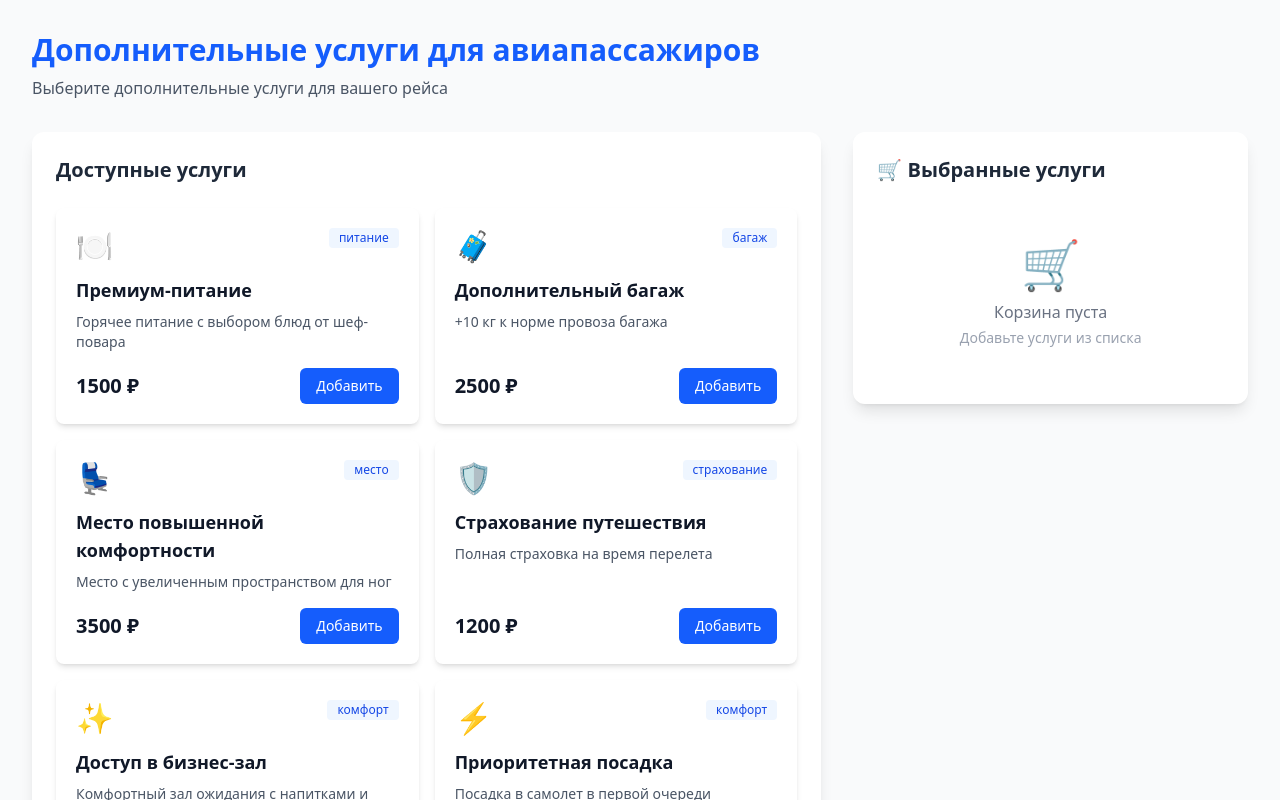
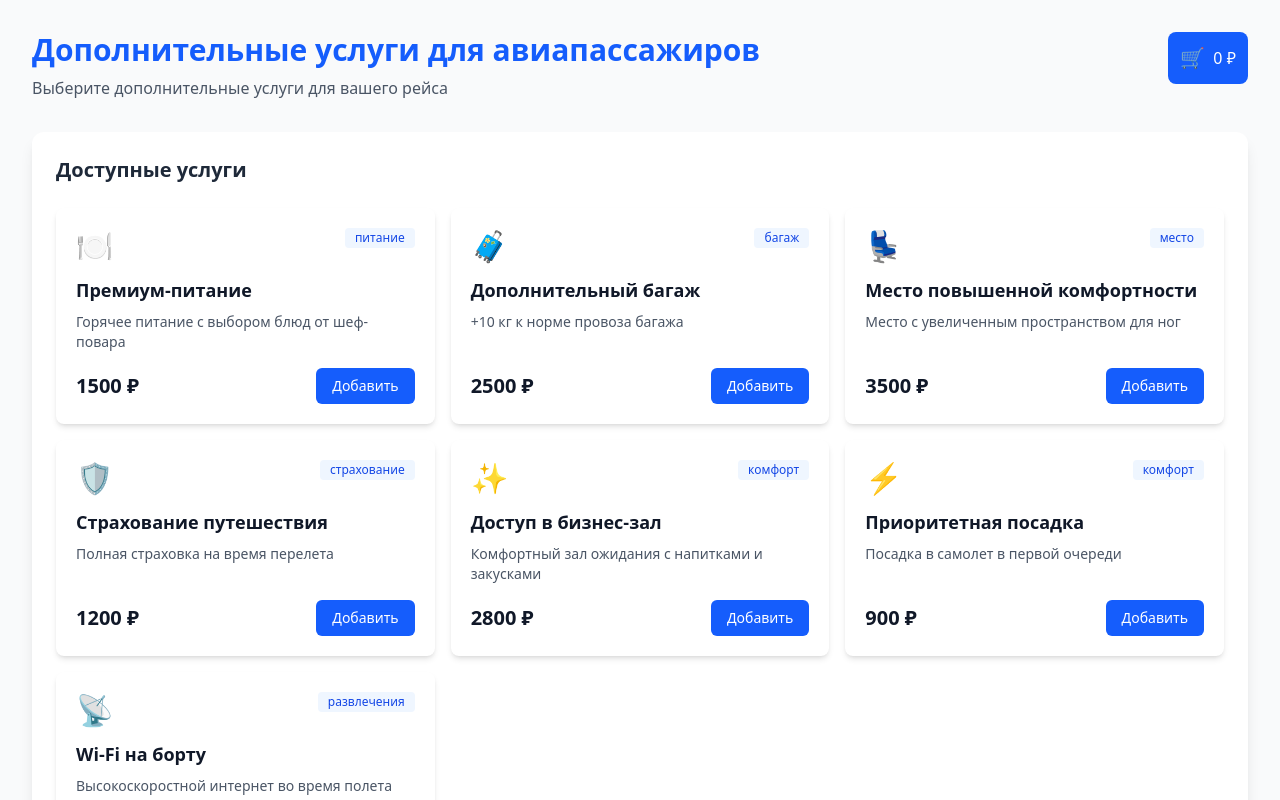
Before and after one commit to BMD63/airline-services, a React (Vite) app: page / in a window 1280 px wide. Shown: the top 800 px of the page. Built offline with nearby package versions, Linux system fonts and the light colour scheme.

Commit message:
feat: convert cart to modal with CartIcon in header

```diff
--- a/src/App.tsx
+++ b/src/App.tsx
@@ -1,6 +1,5 @@
 import Header from './components/Header';
 import ServiceCard from './components/ServiceCard';
-import Cart from './components/Cart';
 import { mockServices } from './data/mockServices';
 
 function App() {
@@ -9,15 +8,13 @@ function App() {
       <div className="max-w-7xl mx-auto">
         <Header />
 
-        <main className="flex flex-col lg:flex-row gap-6 lg:gap-8">
-          {/* Блок услуг */}
-          <div className="lg:w-2/3">
-            <div className="bg-white rounded-xl shadow-lg p-6">
+        <main>
+          <div className="bg-white rounded-xl shadow-lg p-4 md:p-6">
             <h2 className="text-xl font-semibold text-gray-800 mb-6">
               Доступные услуги
             </h2>
 
-              <div className="grid grid-cols-1 md:grid-cols-2 gap-4">
+            <div className="grid grid-cols-1 sm:grid-cols-2 lg:grid-cols-3 gap-4">
               {mockServices.map((service) => (
                 <ServiceCard
                   key={service.id}
@@ -25,12 +22,10 @@ function App() {
                 />
               ))}
             </div>
+
+            <div className="mt-8 text-center text-gray-500 text-sm">
+              <p>Выберите услуги и откройте корзину для оформления заказа</p>
             </div>
-          </div>
-
-          {/* Блок корзины */}
-          <div className="lg:w-1/3">
-            <Cart />
           </div>
         </main>
       </div>
--- a/src/components/Cart.tsx
+++ /dev/null
@@ -1,73 +0,0 @@
-import { useCartStore } from '../store/cartStore';
-import CartItem from './CartItem';
-
-const Cart = () => {
-  const { selectedServices, clearCart, getTotalPrice } = useCartStore();
-  const total = getTotalPrice();
-
-  const handleClear = () => {
-    if (window.confirm('Очистить корзину?')) {
-      clearCart();
-    }
-  };
-
-  const handleCheckout = () => {
-    alert('Заказ оформлен! Сумма: ' + total + ' ₽');
-  };
-
-  return (
-    <div className="bg-white rounded-xl shadow-lg p-6 sticky top-6">
-      <div className="flex justify-between items-center mb-6">
-        <h2 className="text-xl font-semibold text-gray-800">
-          🛒 Выбранные услуги
-        </h2>
-        {selectedServices.length > 0 && (
-          <button
-            onClick={handleClear}
-            className="text-sm text-red-500 hover:text-red-700 font-medium"
-          >
-            Очистить
-          </button>
-        )}
-      </div>
-
-      {selectedServices.length === 0 ? (
-        <div className="text-center py-8">
-          <div className="text-5xl mb-3 text-gray-300">🛒</div>
-          <p className="text-gray-500">Корзина пуста</p>
-          <p className="text-sm text-gray-400 mt-1">
-            Добавьте услуги из списка
-          </p>
-        </div>
-      ) : (
-        <>
-          <div className="space-y-4 max-h-[400px] overflow-y-auto pr-2 mb-6">
-            {selectedServices.map((item) => (
-              <CartItem key={item.id} item={item} />
-            ))}
-          </div>
-
-          <div className="border-t pt-6">
-            <div className="flex justify-between items-center text-lg font-bold mb-6">
-              <span>Итого:</span>
-              <span className="text-blue-600">{total} ₽</span>
-            </div>
-
-            <button
-              onClick={handleCheckout}
-              className="w-full bg-blue-600 hover:bg-blue-700 text-white font-medium py-3 px-4 rounded-lg transition duration-200 active:scale-95"
-            >
-              Оформить заказ
-            </button>
-
-            <p className="text-center text-gray-400 text-sm mt-3">
-              Оплата будет произведена на следующем шаге
-            </p>
-          </div>
-        </>
-      )}
-    </div>
-  );
-};
-
-export default Cart;
--- /dev/null
+++ b/src/components/CartIcon.tsx
@@ -0,0 +1,32 @@
+import { useCartStore } from '../store/cartStore';
+
+interface CartIconProps {
+  onClick: () => void;
+}
+
+const CartIcon = ({ onClick }: CartIconProps) => {
+  const { selectedServices, getTotalPrice } = useCartStore();
+  const totalPrice = getTotalPrice();
+  const itemCount = selectedServices.reduce((sum, item) => sum + item.quantity, 0);
+
+  return (
+    <button
+      onClick={onClick}
+      className="relative bg-blue-600 hover:bg-blue-700 text-white p-3 rounded-lg transition duration-200 active:scale-95"
+      aria-label="Открыть корзину"
+    >
+      <div className="flex items-center">
+        <span className="text-xl mr-2">🛒</span>
+        <span className="font-medium">{totalPrice} ₽</span>
+      </div>
+
+      {itemCount > 0 && (
+        <div className="absolute -top-2 -right-2 bg-red-500 text-white text-xs font-bold rounded-full w-6 h-6 flex items-center justify-center">
+          {itemCount}
+        </div>
+      )}
+    </button>
+  );
+};
+
+export default CartIcon;
--- /dev/null
+++ b/src/components/CartModal.tsx
@@ -0,0 +1,126 @@
+import { useEffect } from 'react';
+import { useCartStore } from '../store/cartStore';
+import CartItem from './CartItem';
+
+interface CartModalProps {
+  isOpen: boolean;
+  onClose: () => void;
+}
+
+const CartModal = ({ isOpen, onClose }: CartModalProps) => {
+  const { selectedServices, clearCart, getTotalPrice } = useCartStore();
+  const total = getTotalPrice();
+
+  useEffect(() => {
+    const handleEscape = (e: KeyboardEvent) => {
+      if (e.key === 'Escape') onClose();
+    };
+
+    if (isOpen) {
+      document.addEventListener('keydown', handleEscape);
+      document.body.style.overflow = 'hidden';
+    }
+
+    return () => {
+      document.removeEventListener('keydown', handleEscape);
+      document.body.style.overflow = 'unset';
+    };
+  }, [isOpen, onClose]);
+
+  const handleOverlayClick = (e: React.MouseEvent) => {
+    if (e.target === e.currentTarget) {
+      onClose();
+    }
+  };
+
+  const handleClear = () => {
+    if (window.confirm('Очистить корзину?')) {
+      clearCart();
+    }
+  };
+
+  const handleCheckout = () => {
+    alert(`Заказ оформлен! Сумма: ${total} ₽`);
+    onClose();
+  };
+
+  if (!isOpen) return null;
+
+  return (
+    <div
+      className="fixed inset-0 z-50 flex items-center justify-center p-4 bg-black bg-opacity-50"
+      onClick={handleOverlayClick}
+    >
+      <div className="bg-white rounded-xl shadow-2xl w-full max-w-md max-h-[90vh] flex flex-col">
+        {/* Заголовок модалки */}
+        <div className="flex justify-between items-center p-6 border-b">
+          <h2 className="text-xl font-semibold text-gray-800">
+            🛒 Ваша корзина
+          </h2>
+          <button
+            onClick={onClose}
+            className="text-gray-400 hover:text-gray-600 text-2xl font-bold leading-none"
+            aria-label="Закрыть"
+          >
+            ×
+          </button>
+        </div>
+
+        {/* Содержимое корзины */}
+        <div className="flex-1 overflow-y-auto p-6">
+          {selectedServices.length === 0 ? (
+            <div className="text-center py-8">
+              <div className="text-5xl mb-3 text-gray-300">🛒</div>
+              <p className="text-gray-500">Корзина пуста</p>
+              <p className="text-sm text-gray-400 mt-1">
+                Добавьте услуги из списка
+              </p>
+            </div>
+          ) : (
+            <div className="space-y-4">
+              {selectedServices.map((item) => (
+                <CartItem key={item.id} item={item} />
+              ))}
+            </div>
+          )}
+        </div>
+
+        {/* Футер модалки */}
+        <div className="border-t p-6">
+          {selectedServices.length > 0 && (
+            <>
+              <div className="flex justify-between items-center text-lg font-bold mb-6">
+                <span>Итого:</span>
+                <span className="text-blue-600">{total} ₽</span>
+              </div>
+
+              <div className="flex gap-3">
+                <button
+                  onClick={handleClear}
+                  className="flex-1 border border-red-500 text-red-500 hover:bg-red-50 font-medium py-3 px-4 rounded-lg transition duration-200"
+                >
+                  Очистить
+                </button>
+                <button
+                  onClick={handleCheckout}
+                  className="flex-1 bg-blue-600 hover:bg-blue-700 text-white font-medium py-3 px-4 rounded-lg transition duration-200"
+                >
+                  Оформить
+                </button>
+              </div>
+            </>
+          )}
+
+          <button
+            onClick={onClose}
+            className="w-full mt-4 border border-gray-300 text-gray-700 hover:bg-gray-50 font-medium py-3 px-4 rounded-lg transition duration-200"
+          >
+            Продолжить выбор
+          </button>
+        </div>
+      </div>
+    </div>
+  );
+};
+
+export default CartModal;
--- a/src/components/Header.tsx
+++ b/src/components/Header.tsx
@@ -1,13 +1,33 @@
+import { useState } from 'react';
+import CartIcon from './CartIcon';
+import CartModal from './CartModal';
+
+
+
 const Header = () => {
+
+  const [isCartOpen, setIsCartOpen] = useState(false); // стейт отображения модалки с корзиной
   return (
+    <>
       <header className="mb-8">
-      <h1 className="text-3xl font-bold text-blue-600">
+        <div className="flex justify-between items-start">
+          <div>
+            <h1 className="text-2xl md:text-3xl font-bold text-blue-600">
               Дополнительные услуги для авиапассажиров
             </h1>
-      <p className="text-gray-600 mt-2">
+            <p className="text-gray-600 mt-2 text-sm md:text-base">
               Выберите дополнительные услуги для вашего рейса
             </p>
+          </div>
+          <CartIcon onClick={() => setIsCartOpen(true)} />
+        </div>
       </header>
+
+      <CartModal
+        isOpen={isCartOpen}
+        onClose={() => setIsCartOpen(false)}
+      />
+    </>
   );
 };
 
```
Lines whose indentation alone changed are shown as unchanged.
